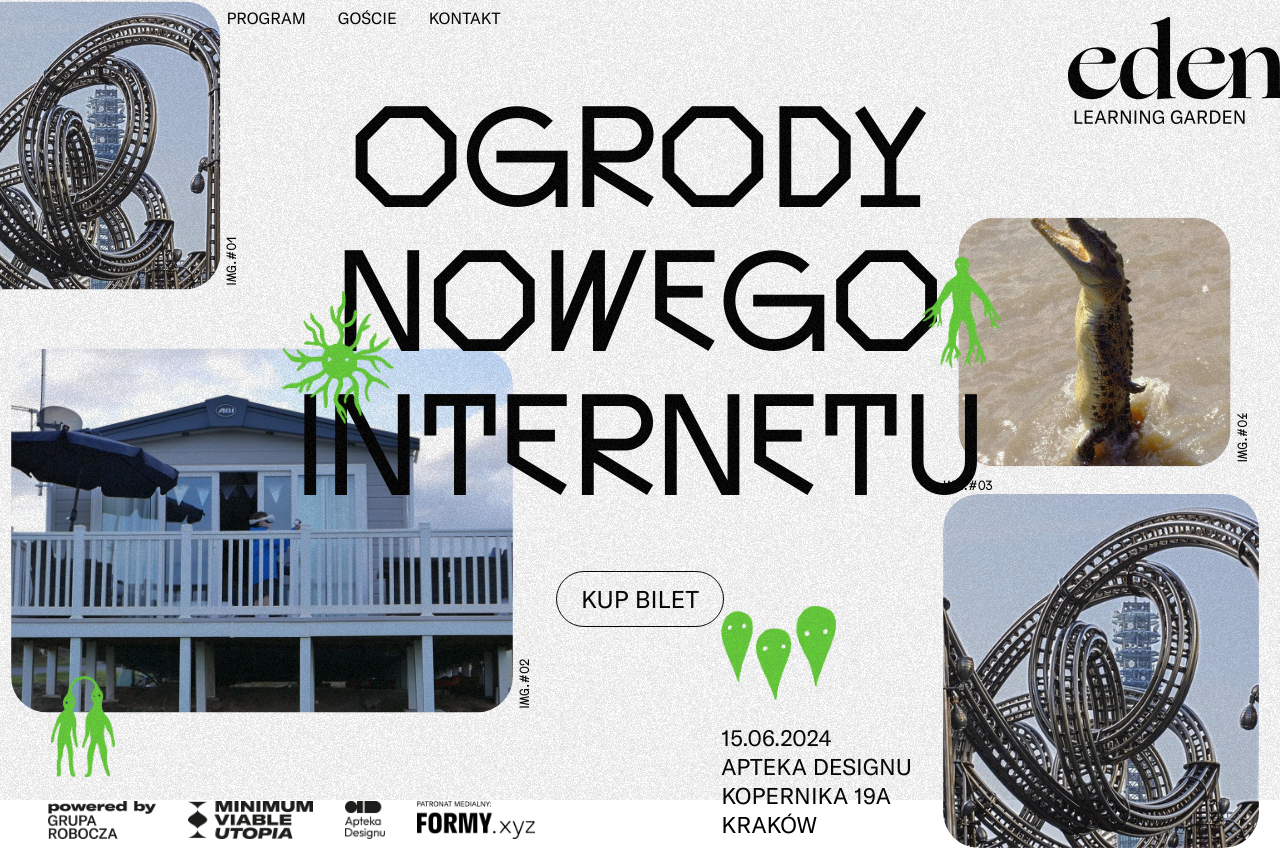
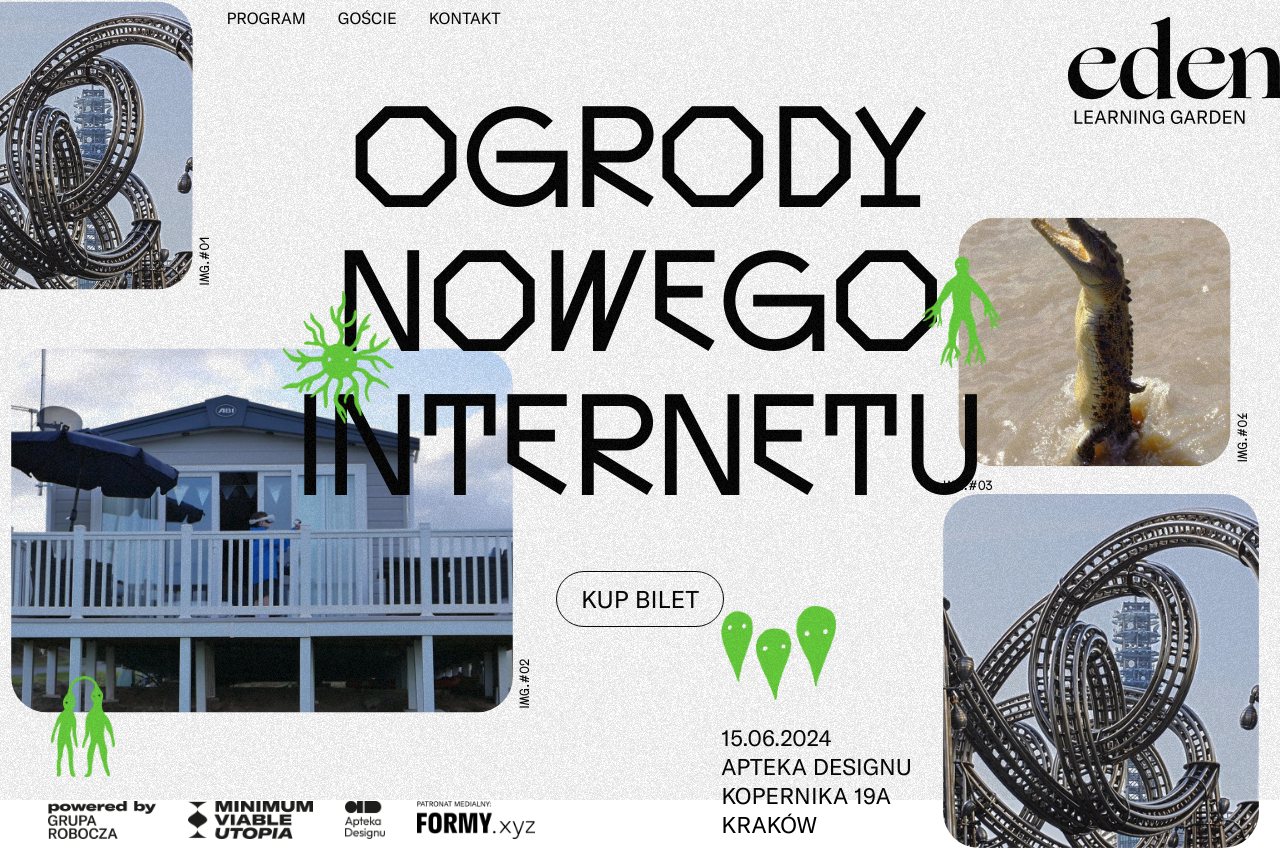
Before and after one commit to Studio-Widok/ogrody-nowego-internetu, a PHP site: page /ogrody-nowego-internetu/ in a window 1280 px wide. Shown: the top 848 px of the page. Run offline with PHP 8.4, Linux system fonts and the light colour scheme; style sheets or scripts are compiled from the project's sources.

Commit message:
styling fixes

```diff
--- a/src/scss/parts/front-top.scss
+++ b/src/scss/parts/front-top.scss
@@ -35,7 +35,7 @@
     &:nth-child(1) {
       top: 2%;
       left: -4%;
-      width: 20%;
+      width: 18%;
       height: 30%;
     }
     &:nth-child(2) {
```
